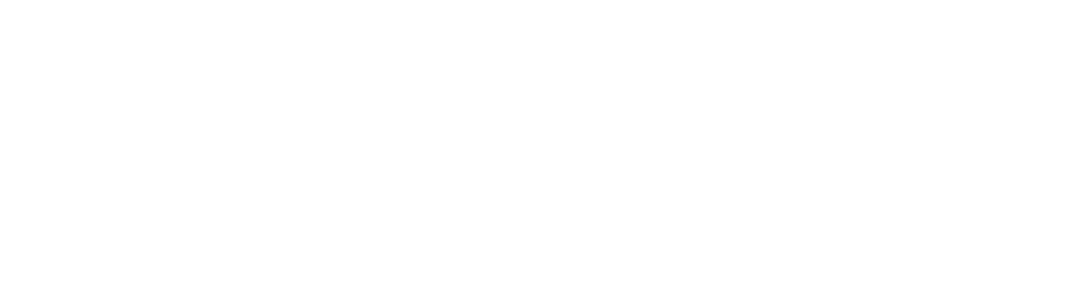
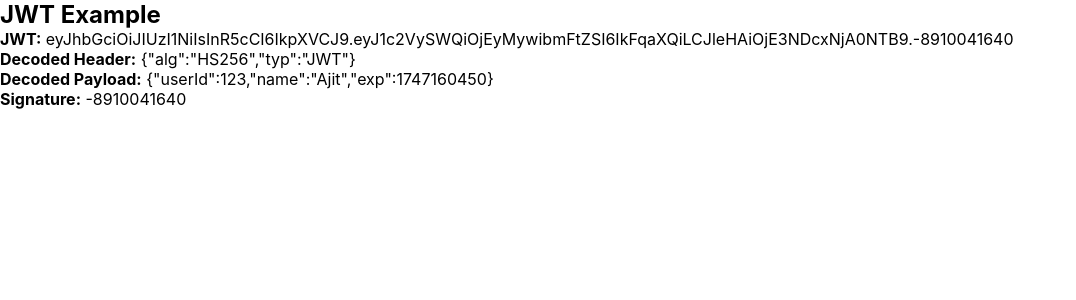
Before and after one commit to ajittupe2548/react-practice, a React (Create React App) app: page / in a window 1280 px wide. Shown: the top 300 px of the page, without its empty margins (0-1076 px from the left). Built offline with nearby package versions, Linux system fonts and the light colour scheme.

Commit message:
Update App.js

```diff
--- a/src/App.js
+++ b/src/App.js
@@ -1,8 +1,46 @@
 import './App.css';
 
 function App() {
+  // Simple JWT encode/decode example (client-side, for demo only)
+  const header = { alg: 'HS256', typ: 'JWT' };
+  const payload = { userId: 123, name: 'Ajit', exp: Math.floor(Date.now() / 1000) + 60 * 60 };
+  const secret = 'mysecret';
+
+  // Base64 encoding helper
+  function base64url(source) {
+    return btoa(JSON.stringify(source)).replace(/=+$/, '').replace(/\+/g, '-').replace(/\//g, '_');
+  }
+
+  // Create JWT (header.payload.signature)
+  const encodedHeader = base64url(header);
+  const encodedPayload = base64url(payload);
+  // For demo, signature is just a hash (not secure, use a library for real apps)
+  function simpleHash(str) {
+    let hash = 0;
+    for (let i = 0; i < str.length; i++) hash = ((hash << 5) - hash) + str.charCodeAt(i);
+    return hash;
+  }
+  const signature = simpleHash(encodedHeader + '.' + encodedPayload + secret);
+  const jwt = `${encodedHeader}.${encodedPayload}.${signature}`;
+
+  // Decode JWT (for demo)
+  function decodeJWT(token) {
+    const [h, p, s] = token.split('.');
+    return {
+      header: JSON.parse(atob(h.replace(/-/g, '+').replace(/_/g, '/'))),
+      payload: JSON.parse(atob(p.replace(/-/g, '+').replace(/_/g, '/'))),
+      signature: s
+    };
+  }
+  const decoded = decodeJWT(jwt);
+
   return (
     <div className="App">
+      <h2>JWT Example</h2>
+      <div><strong>JWT:</strong> {jwt}</div>
+      <div><strong>Decoded Header:</strong> {JSON.stringify(decoded.header)}</div>
+      <div><strong>Decoded Payload:</strong> {JSON.stringify(decoded.payload)}</div>
+      <div><strong>Signature:</strong> {decoded.signature}</div>
     </div>
   );
 }
```
